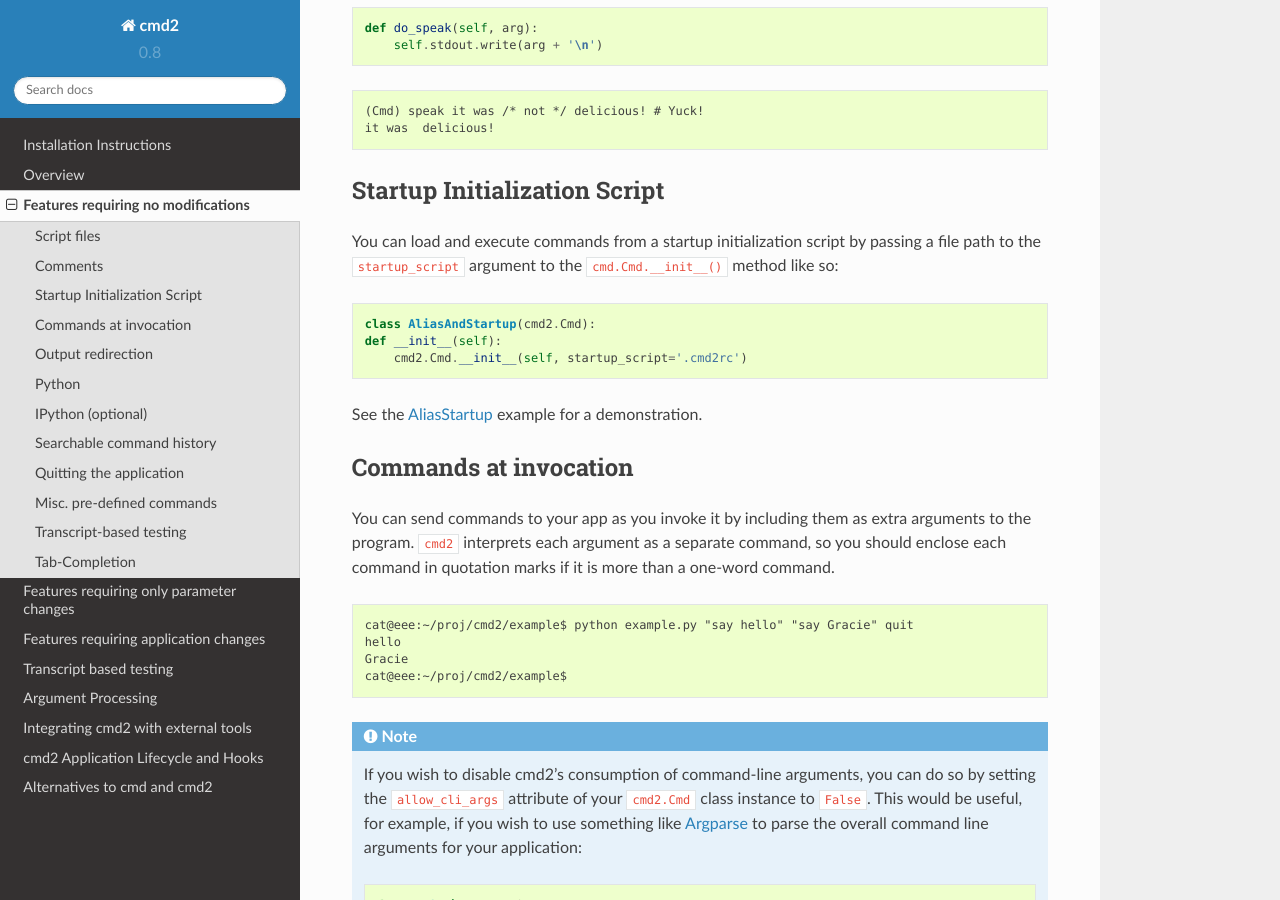
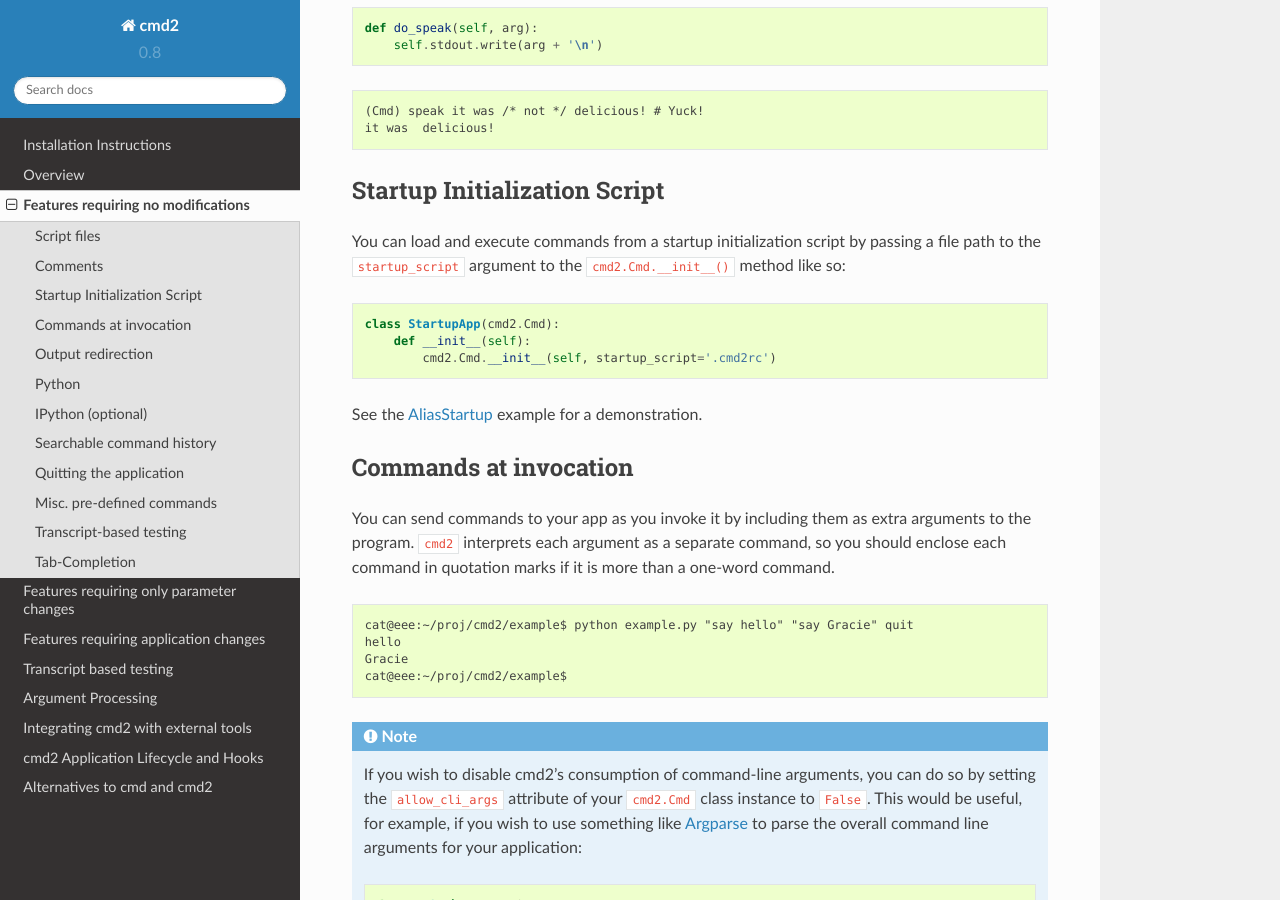
Before and after one commit to python-cmd2/cmd2, a Sphinx documentation site: the page built from docs/freefeatures.rst, in a window 1280 px wide and 900 px high, scrolled down 1052 px. Built offline with Sphinx 7.4.7 and the Read the Docs theme 2.0.0, drawn with Linux system fonts in a browser that asks for light colours.

Commit message:
Fixed small typos and changed example code class name

```diff
--- a/docs/freefeatures.rst
+++ b/docs/freefeatures.rst
@@ -55,11 +55,11 @@
 Startup Initialization Script
 =============================
 You can load and execute commands from a startup initialization script by passing a file path to the ``startup_script``
-argument to the ``cmd.Cmd.__init__()`` method like so::
+argument to the ``cmd2.Cmd.__init__()`` method like so::
 
-    class AliasAndStartup(cmd2.Cmd):
-    def __init__(self):
-        cmd2.Cmd.__init__(self, startup_script='.cmd2rc')
+    class StartupApp(cmd2.Cmd):
+        def __init__(self):
+            cmd2.Cmd.__init__(self, startup_script='.cmd2rc')
 
 See the AliasStartup_ example for a demonstration.
 
```
